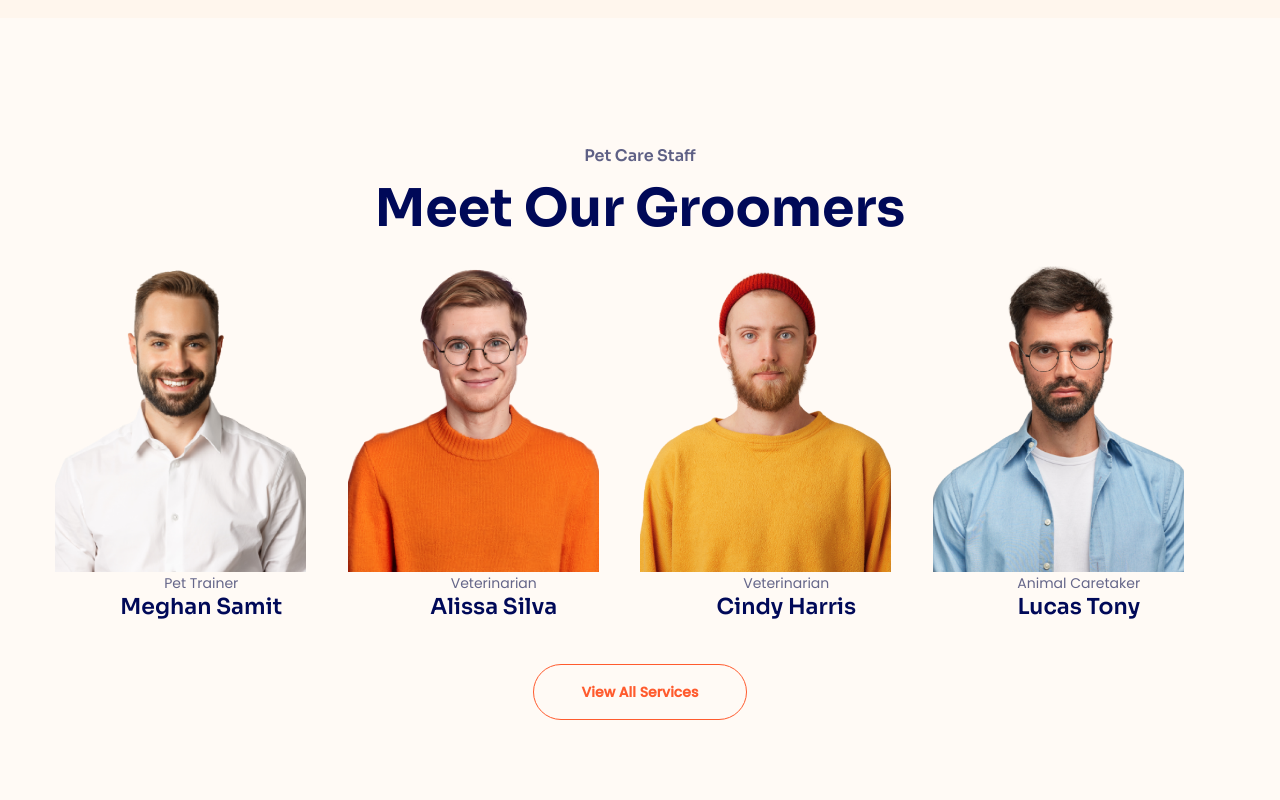
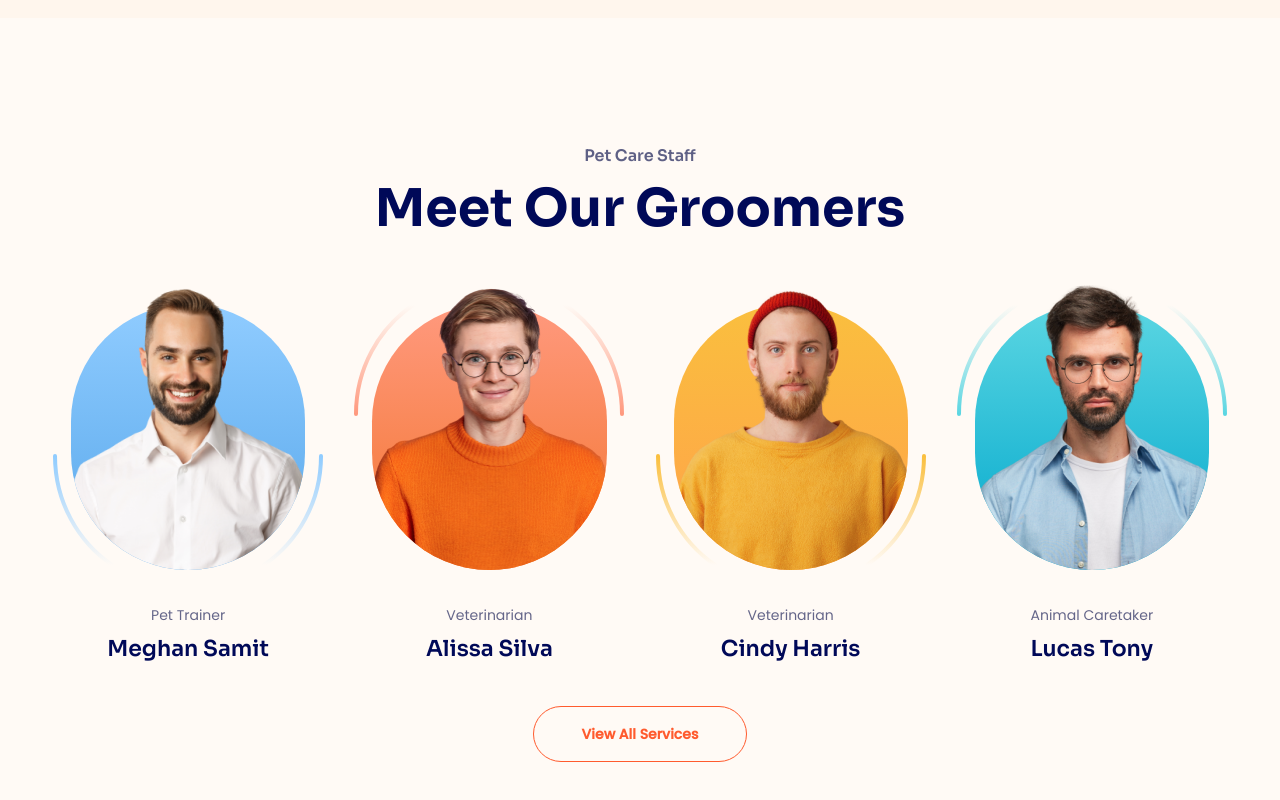
Before and after one commit to ductt7575/Lucy-Pet-website, a plain HTML site: page index.html in a window 1280 px wide. Shown: the part 3244-4044 px from the top of the page. Drawn offline with Linux system fonts and the light colour scheme.

Commit message:
Services & Members

```diff
--- a/assets/CSS/styles.css
+++ b/assets/CSS/styles.css
@@ -705,27 +705,90 @@ textarea {
 
 .member__top {
     text-align: center;
-    margin-bottom: 26px;
+    margin-bottom: 45px;
 }
 
 .member-list {
     display: grid;
     grid-template-columns: repeat(4, 1fr);
+    column-gap: 35px;
 }
 
-.member-list__item {
+.member-item {
     text-align: center;
 }
 
-.member-list__item-wrap {
-    width: 251px;
-    display: flex;
-    justify-content: center;
+.member-item__img-wrap {
+    position: relative;
+    margin: 0 16px;
+    border-radius: 130px;
 }
 
-.member-img {
+.member-item__img-wrap::before {
+    position: absolute;
+    content: "";
+    bottom: 0;
+    left: 0;
     width: 100%;
-    object-fit: cover;
+    height: 266px;
+    background: linear-gradient(180deg, #90CCFF 0%, #59A8EB 95.96%);
+    border-radius: inherit;
+}
+
+.member-item__img-wrap::after {
+    position: absolute;
+    left: 50%;
+    transform: translateX(-50%);
+    bottom: 0;
+}
+
+.member-item:nth-child(1) .member-item__img-wrap::after {
+    content: url(../img/staff-decor-01.svg);
+}
+
+.member-item:nth-child(2) .member-item__img-wrap::after {
+    content: url(../img/staff-decor-02.svg);
+}
+
+.member-item:nth-child(2) .member-item__img-wrap::before {
+    background: linear-gradient(180deg, #FF997E 0%, #F3752E 100%);
+}
+
+.member-item:nth-child(3) .member-item__img-wrap::after {
+    content: url(../img/staff-decor-03.svg);
+}
+
+.member-item:nth-child(3) .member-item__img-wrap::before {
+    background: linear-gradient(180deg, #FABF3E 0%, #FFA14A 100%);
+}
+
+.member-item:nth-child(4) .member-item__img-wrap::after {
+    content: url(../img/staff-decor-04.svg);
+}
+
+.member-item:nth-child(4) .member-item__img-wrap::before {
+    background: linear-gradient(180deg, #5BD6E2 0%, #00A7CC 100%);
+}
+
+.member-item:nth-child(even) .member-item__img-wrap::after {
+    bottom: initial;
+    top: 18px;
+}
+
+.member-item__img {
+    display: block;
+    position: relative;
+    z-index: 1;
+    border-radius: inherit;
+    width: 100%;
+}
+
+.member-item__job {
+    margin-top: 34px;
+}
+
+.member-item__name {
+    margin-top: 10px;
 }
 
 /* ======================== Member ======================== */
--- a/index.html
+++ b/index.html
@@ -363,37 +363,37 @@
             </section>
             <div class="member-list">
                 <!-- member 1 -->
-                <div class="member-list__item">
-                    <figure class="member-list__item-wrap">
-                        <img src="./assets/img/staff-01.png" alt="" class="member-img">
+                <article class="member-item">
+                    <figure class="member-item__img-wrap">
+                        <img src="./assets/img/staff-01.png" alt="" class="member-item__img">
                     </figure>
-                    <p class="desc sub-desc member-job">Pet Trainer</p>
-                    <h3 class="member-name heading lv3">Meghan Samit</h3>
-                </div>
+                    <p class="desc sub-desc member-item__job">Pet Trainer</p>
+                    <h3 class="member-item__name heading lv3">Meghan Samit</h3>
+                </article>
                 <!-- member 2 -->
-                <div class="member-list__item">
-                    <figure class="member-list__item-wrap">
-                        <img src="./assets/img/staff-02.png" alt="" class="member-img">
+                <article class="member-item">
+                    <figure class="member-item__img-wrap">
+                        <img src="./assets/img/staff-02.png" alt="" class="member-item__img">
                     </figure>
-                    <p class="desc sub-desc member-job">Veterinarian</p>
-                    <h3 class="member-name heading lv3">Alissa Silva</h3>
-                </div>
+                    <p class="desc sub-desc member-item__job">Veterinarian</p>
+                    <h3 class="member-item__name heading lv3">Alissa Silva</h3>
+                </article>
                 <!-- member 3 -->
-                <div class="member-list__item">
-                    <figure class="member-list__item-wrap">
-                        <img src="./assets/img/staff-03.png" alt="" class="member-img">
+                <article class="member-item">
+                    <figure class="member-item__img-wrap">
+                        <img src="./assets/img/staff-03.png" alt="" class="member-item__img">
                     </figure>
-                    <p class="desc sub-desc member-job">Veterinarian</p>
-                    <h3 class="member-name heading lv3">Cindy Harris</h3>
-                </div>
+                    <p class="desc sub-desc member-item__job">Veterinarian</p>
+                    <h3 class="member-item__name heading lv3">Cindy Harris</h3>
+                </article>
                 <!-- member 4 -->
-                <div class="member-list__item">
-                    <figure class="member-list__item-wrap">
-                        <img src="./assets/img/staff-04.png" alt="" class="member-img">
+                <article class="member-item">
+                    <figure class="member-item__img-wrap">
+                        <img src="./assets/img/staff-04.png" alt="" class="member-item__img">
                     </figure>
-                    <p class="desc sub-desc member-job">Animal Caretaker</p>
-                    <h3 class="member-name heading lv3">Lucas Tony</h3>
-                </div>
+                    <p class="desc sub-desc member-item__job">Animal Caretaker</p>
+                    <h3 class="member-item__name heading lv3">Lucas Tony</h3>
+                </article>
             </div>
             <div class="service__cta--wrap">
                 <a href="#!" class="btn service__cta">View All Services</a>
```
Also changed, not shown: assets/img/staff-decor-01.svg (added), assets/img/staff-decor-02.svg (added), assets/img/staff-decor-03.svg (added), assets/img/staff-decor-04.svg (added).
